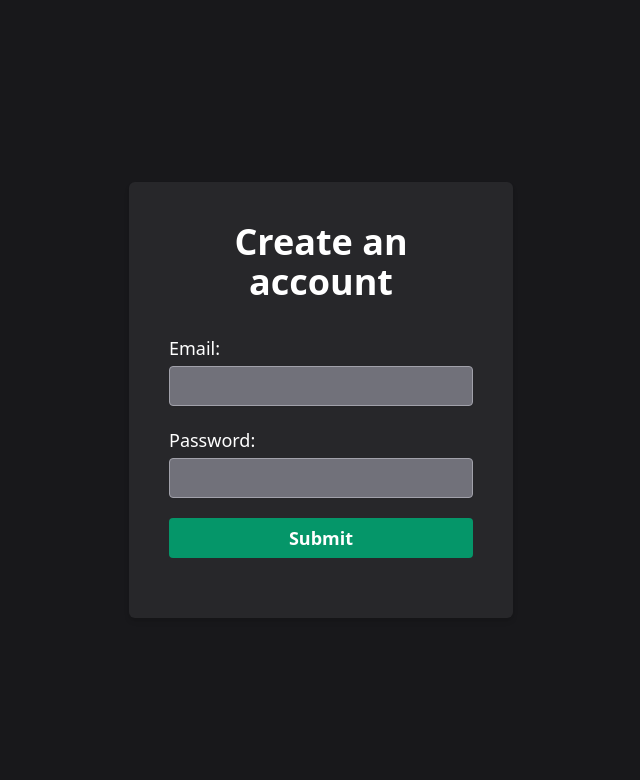
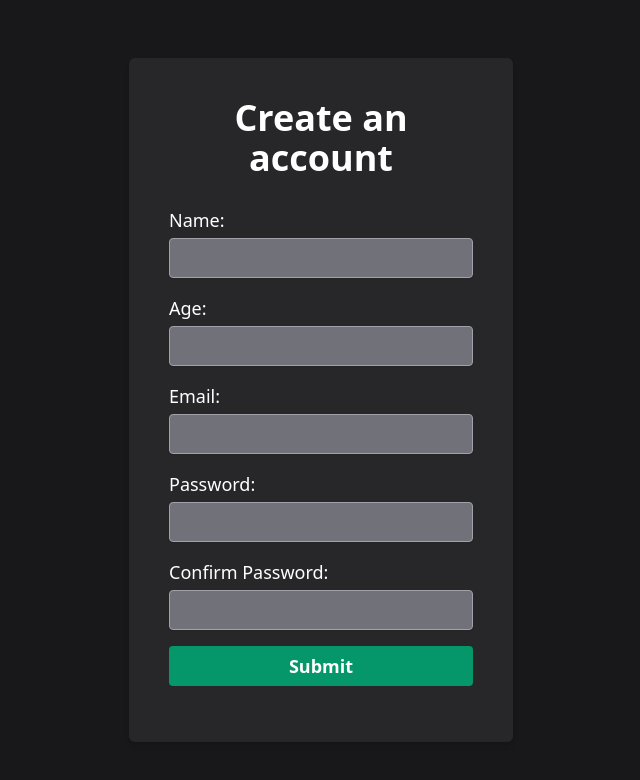
Before and after one commit to KlevertonOliveira/advanced-forms-with-zod-and-react-hook-form, a React (Vite) app: page / in a window 1280 px wide. Shown: the top 780 px of the page, without its empty margins (319-959 px from the left). Built offline with nearby package versions, Linux system fonts and the light colour scheme.

Commit message:
feat: implement form validation and transformation

```diff
--- a/src/App.tsx
+++ b/src/App.tsx
@@ -1,17 +1,8 @@
+import { zodResolver } from '@hookform/resolvers/zod';
 import { useState } from 'react';
 import { useForm } from 'react-hook-form';
-import { z } from 'zod';
-import { zodResolver } from '@hookform/resolvers/zod';
-
-const createUserFormSchema = z.object({
-  email: z
-    .string()
-    .nonempty('Email is required')
-    .email('Invalid e-mail format'),
-  password: z.string().min(8, 'Password must have at least 8 characters'),
-});
-
-type CreateUserFormData = z.infer<typeof createUserFormSchema>;
+import { createUserFormSchema } from './schemas/createUserFormSchema';
+import { CreateUserFormData } from './types/CreateUserFormData';
 
 export default function App() {
   const [output, setOutput] = useState('');
@@ -23,19 +14,51 @@ export default function App() {
     resolver: zodResolver(createUserFormSchema),
   });
 
-  function createUser(data: any) {
-    setOutput(JSON.stringify(data, null, 2));
+  function createUser(userData: CreateUserFormData) {
+    setOutput(JSON.stringify(userData, null, 2));
   }
 
   return (
     <main className='flex items-center justify-center min-h-screen bg-zinc-900'>
       <form
-        className='flex flex-col w-full max-w-sm gap-5 p-10 rounded-md shadow-md bg-zinc-800'
+        className='flex flex-col w-full max-w-sm gap-4 p-10 rounded-md shadow-md bg-zinc-800'
         onSubmit={handleSubmit(createUser)}
       >
         <h2 className='mb-3 text-4xl font-bold text-center text-white'>
           Create an account
         </h2>
+        <div className='flex flex-col gap-1'>
+          <label className='text-lg text-white' htmlFor='name'>
+            Name:
+          </label>
+          <input
+            className='h-10 px-2 text-white border rounded shadow-sm bg-zinc-500 border-zinc-400'
+            type='text'
+            id='name'
+            {...register('name')}
+          />
+          {errors.name && (
+            <span className='mt-[2px] text-sm text-red-400'>
+              {errors.name.message}
+            </span>
+          )}
+        </div>
+        <div className='flex flex-col gap-1'>
+          <label className='text-lg text-white' htmlFor='age'>
+            Age:
+          </label>
+          <input
+            className='h-10 px-2 text-white border rounded shadow-sm bg-zinc-500 border-zinc-400'
+            type='number'
+            id='age'
+            {...register('age')}
+          />
+          {errors.age && (
+            <span className='mt-[2px] text-sm text-red-400'>
+              {errors.age.message}
+            </span>
+          )}
+        </div>
         <div className='flex flex-col gap-1'>
           <label className='text-lg text-white' htmlFor='email'>
             Email:
@@ -68,6 +91,22 @@ export default function App() {
             </span>
           )}
         </div>
+        <div className='flex flex-col gap-1'>
+          <label className='text-lg text-white' htmlFor='confirmPassword'>
+            Confirm Password:
+          </label>
+          <input
+            className='h-10 px-2 text-white border rounded shadow-sm bg-zinc-500 border-zinc-400'
+            type='password'
+            id='confirmPassword'
+            {...register('confirmPassword')}
+          />
+          {errors.confirmPassword && (
+            <span className='mt-[2px] text-sm text-red-400'>
+              {errors.confirmPassword.message}
+            </span>
+          )}
+        </div>
         <button
           type='submit'
           className='h-10 text-lg font-semibold text-white transition-colors rounded bg-emerald-600 hover:bg-emerald-700'
```
